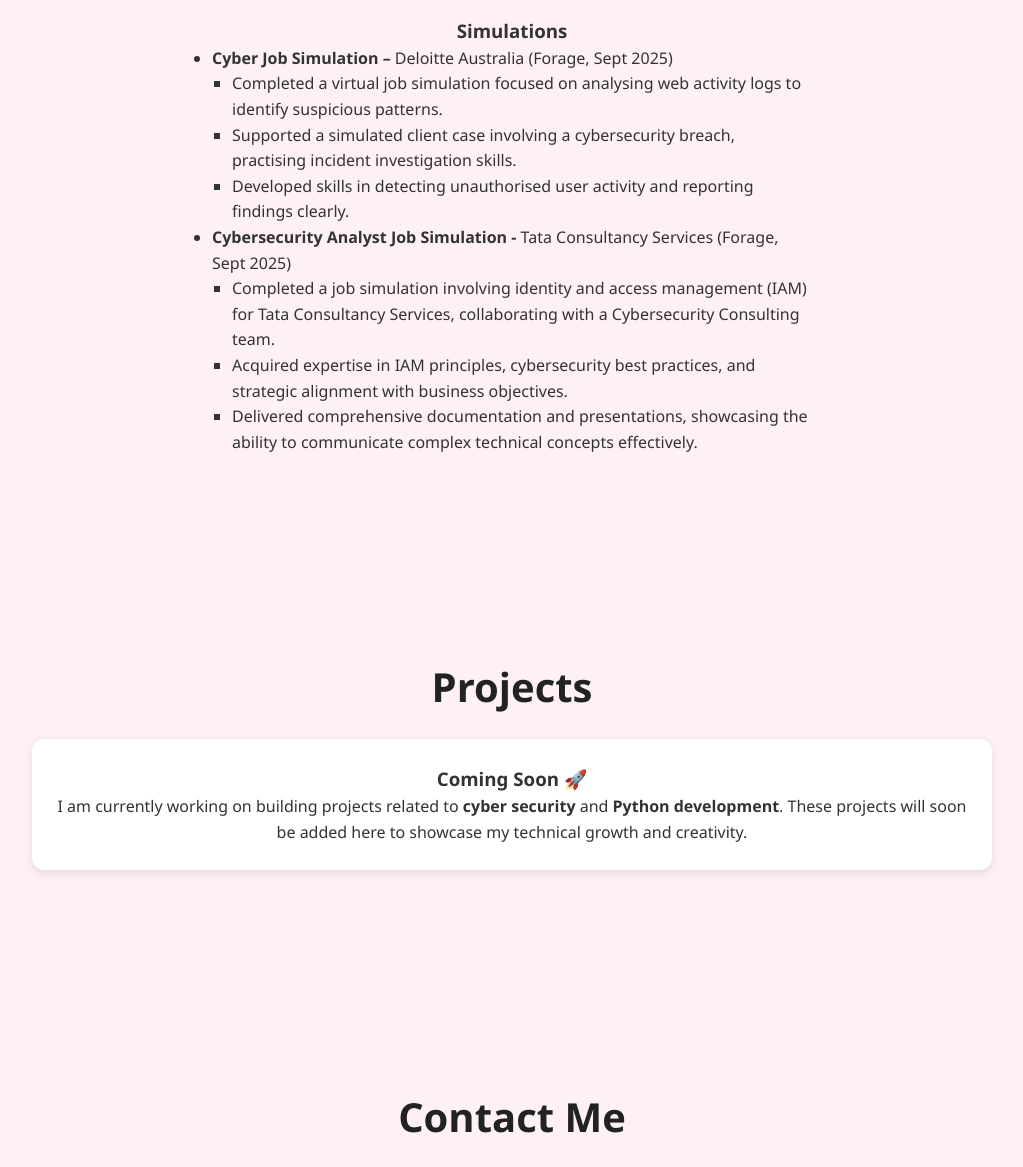
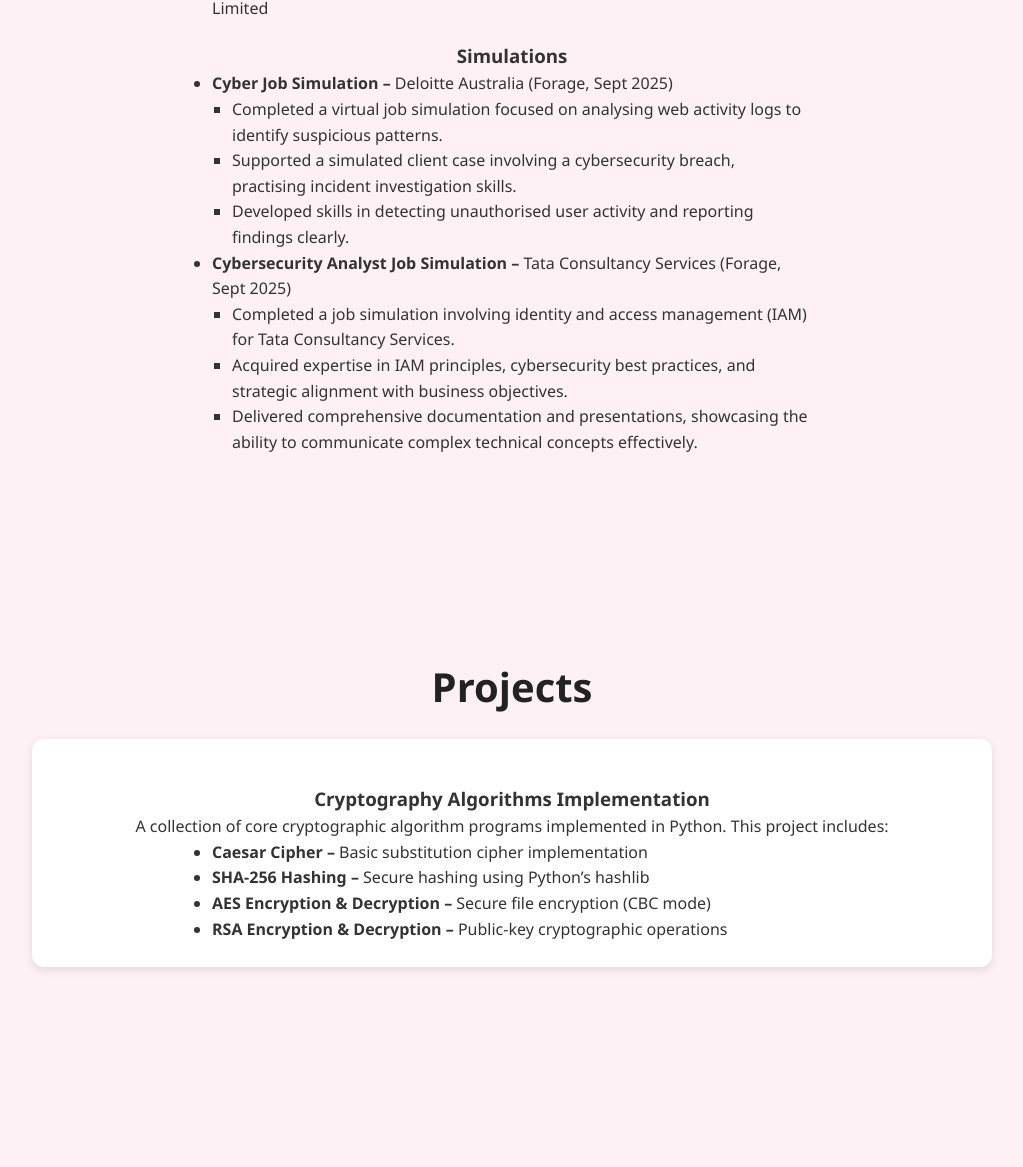
Before and after one commit to SasisrisaiNamburu/Portfolio, a plain HTML site: page index.html in a window 1280 px wide. Shown: the part 2108-3275 px from the top of the page, without its empty margins (128-1151 px from the left). Drawn offline with Linux system fonts and the light colour scheme.

Commit message:
Update index.html

```diff
--- a/index.html
+++ b/index.html
@@ -189,8 +189,9 @@
 	<!-- Certifications -->
   	<h3>Certifications</h3>
   	<ul style="list-style: disc; max-width:600px; margin: auto; text-align: left;">
-    		<li><b>Python Programming –</b> Technosoft Computer Institution</li>
+    		<li><b>Python Essentials I –</b> Cisco Networking Academy</li>
     		<li><b>Front-end Development – </b>SimpliLearn Skillup</li>
+			<li><b>Artificial Intelligence Fundamentals – </b>IBM SkillsBuild </li>
   	</ul>
 
   	<!-- Workshops -->
@@ -209,9 +210,9 @@
 			<li>Developed skills in detecting unauthorised user activity and reporting findings clearly.</li>
 		</ul>
 		</li>
-			<li><b>Cybersecurity Analyst Job Simulation -</b> Tata Consultancy Services (Forage, Sept 2025)
+			<li><b>Cybersecurity Analyst Job Simulation –</b> Tata Consultancy Services (Forage, Sept 2025)
 		<ul>
-			<li>Completed a job simulation involving identity and access management (IAM) for Tata Consultancy Services, collaborating with a Cybersecurity Consulting team.</li>
+			<li>Completed a job simulation involving identity and access management (IAM) for Tata Consultancy Services.</li>
 			<li>Acquired expertise in IAM principles, cybersecurity best practices, and strategic alignment with business objectives.</li>
 			<li>Delivered comprehensive documentation and presentations, showcasing the ability to communicate complex technical concepts effectively.</li>
 		</ul>
@@ -221,13 +222,21 @@
 
 <!-- Projects Section -->
 <section id="projects">
-<h2>Projects</h2>
-<div class="project-card">
-<h3>Coming Soon 🚀</h3>
-      	<p>I am currently working on building projects related to <strong>cyber security</strong>
-        and <strong>Python development</strong>.
-        These projects will soon be added here to showcase my technical growth and creativity.</p>
-</div>
+  <h2>Projects</h2>
+
+  <div class="project-card">
+    <h3 style="margin-top:20px;">Cryptography Algorithms Implementation</h3>
+    <p>
+      A collection of core cryptographic algorithm programs implemented in Python.
+      This project includes:
+    </p>
+    <ul style="list-style: disc; max-width:600px; margin: auto; text-align:left;">
+      <li><b>Caesar Cipher –</b> Basic substitution cipher implementation</li>
+      <li><b>SHA-256 Hashing –</b> Secure hashing using Python’s hashlib</li>
+      <li><b>AES Encryption & Decryption –</b> Secure file encryption (CBC mode)</li>
+      <li><b>RSA Encryption & Decryption –</b> Public-key cryptographic operations</li>
+    </ul>
+  </div>
 </section>
 
 <!-- Contact Section -->
```
